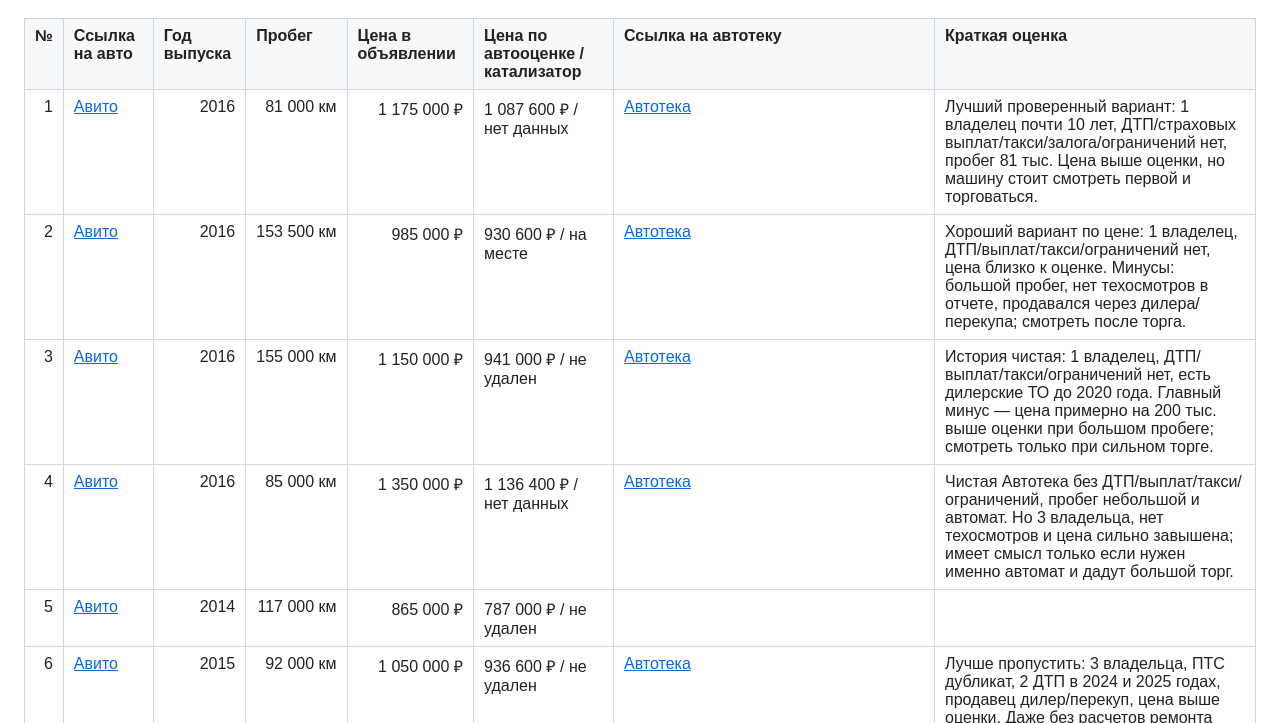
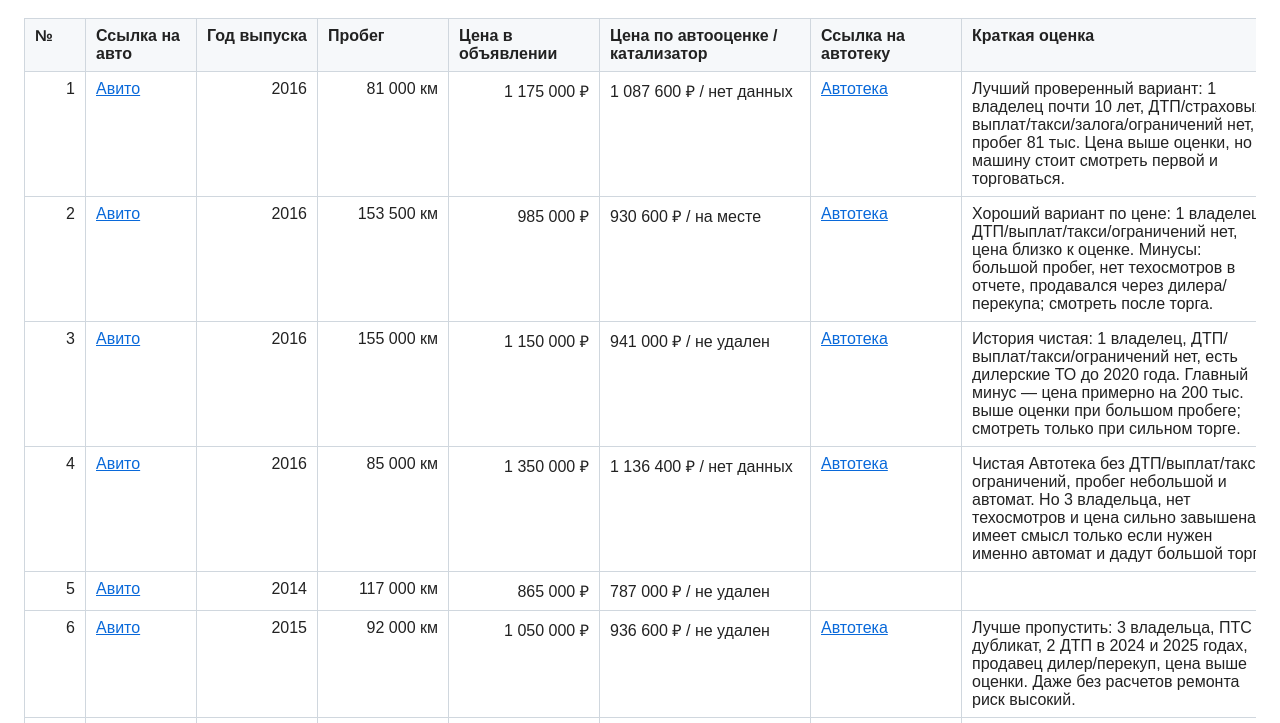
Before and after one commit to Romik1999/car-search, a plain HTML site: page index.html in a window 1280 px wide. Shown: the part 64-787 px from the top of the page. Drawn offline with Linux system fonts and the light colour scheme.

Commit message:
add styles

```diff
--- a/index.html
+++ b/index.html
@@ -11,8 +11,14 @@
       color: #222;
     }
 
+    .table-scroll {
+      overflow-x: auto;
+      max-width: 100%;
+    }
+
     table {
       width: 100%;
+      min-width: 1250px;
       border-collapse: collapse;
     }
 
@@ -28,6 +34,46 @@
       text-align: left;
     }
 
+    th:nth-child(1),
+    td:nth-child(1) {
+      min-width: 40px;
+    }
+
+    th:nth-child(2),
+    td:nth-child(2) {
+      min-width: 90px;
+    }
+
+    th:nth-child(3),
+    td:nth-child(3) {
+      min-width: 100px;
+    }
+
+    th:nth-child(4),
+    td:nth-child(4) {
+      min-width: 110px;
+    }
+
+    th:nth-child(5),
+    td:nth-child(5) {
+      min-width: 130px;
+    }
+
+    th:nth-child(6),
+    td:nth-child(6) {
+      min-width: 190px;
+    }
+
+    th:nth-child(7),
+    td:nth-child(7) {
+      min-width: 130px;
+    }
+
+    th:nth-child(8),
+    td:nth-child(8) {
+      min-width: 300px;
+    }
+
     .number,
     .year,
     .mileage,
@@ -38,6 +84,7 @@
 
     .opinion {
       width: 300px;
+      min-width: 300px;
     }
 
     a {
@@ -47,6 +94,7 @@
 </head>
 <body>
   <h1>Список Kia Rio</h1>
+  <div class="table-scroll">
     <table>
       <thead>
         <tr>
@@ -108,8 +156,8 @@
           <td class="mileage">117 000 км</td>
           <td class="price">865 000 ₽</td>
           <td>787 000 ₽ / не удален</td>
+          <td></td>
           <td class="opinion"></td>
-        <td></td>
         </tr>
         <tr>
           <td class="number">6</td>
@@ -133,5 +181,6 @@
         </tr>
       </tbody>
     </table>
+  </div>
 </body>
 </html>
```
Lines whose indentation alone changed are shown as unchanged.
